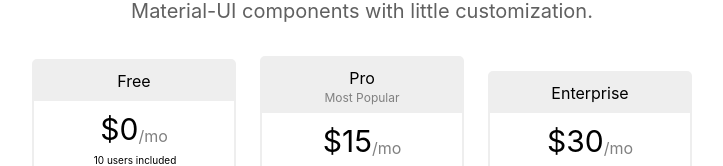
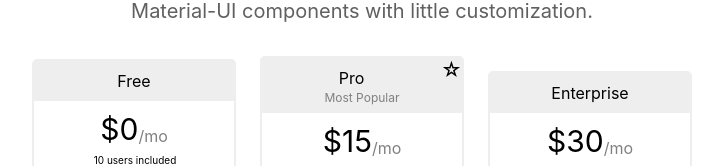
Before and after one commit to aswinmurali-io/appointy-react-task, a React (Create React App) app: page / in a window 1280 px wide. Shown: the part 156-322 px from the top of the page, without its empty margins (278-1001 px from the left). Built offline with nearby package versions, Linux system fonts and the light colour scheme.

Commit message:
add star for focused card

```diff
--- a/src/Components/Card/Card.tsx
+++ b/src/Components/Card/Card.tsx
@@ -24,6 +24,11 @@ const Card = ({
             display: 'contents',
             justifyContent: 'center'
         }}>
+            {isFocus ? <div style={{
+                float: 'right',
+                fontSize: '20px',
+                fontWeight: 'normal'
+            }} className='icon'>☆</div> : <div />}
             <tr style={{
                 display: 'block',
                 background: '#eeeeee',
@@ -32,7 +37,6 @@ const Card = ({
                 <tr className='heading'>
                     <tr className='title'>{heading}</tr>
 
-                    {/* <th><td className='icon'>{icon}</td></th> */}
                 </tr>
                 <tr className='description'>
                     {description}
--- a/src/index.css
+++ b/src/index.css
@@ -8,13 +8,9 @@ body {
 }
 
 .app {
-    adding-top: 50px;
     padding-right: 15%;
     padding-bottom: 50px;
     padding-left: 15%;
-}
-
-.app table {
 }
 
 .cardsview table {
```
